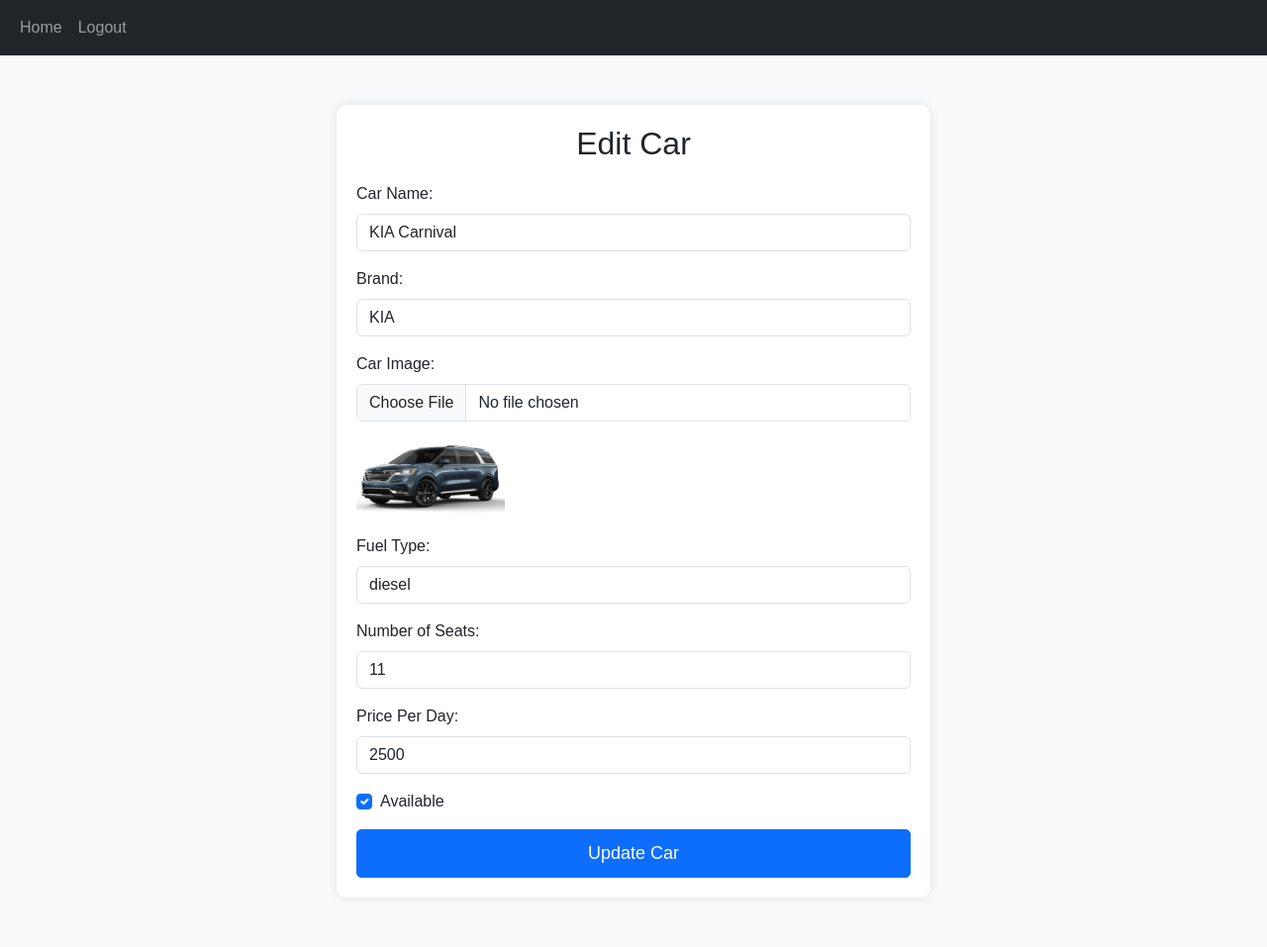
After one commit to sreeharipremanathan/cargo, a Django app: page /edit_car/1 in a window 1280 px wide. The commit adds this page. Shown: the whole page at 99% size. Run offline with Django 5.2, Linux system fonts and the light colour scheme; data comes from the database, SQL or seed files in the repository; both versions use the stored data as it was after the commit.

Commit message:
cargo ongoing

```diff
--- a/cargo_rentals/app/urls.py
+++ b/cargo_rentals/app/urls.py
@@ -8,6 +8,8 @@ urlpatterns=[
     path('logout',views.cargo_logout),
     # -------admin----------
     path('admin_home',views.admin_home),
-    path('add_product',views.add_car),
+    path('add_car',views.add_car),
+    path('edit_car/<id>',views.edit_car),
     path('add_category',views.add_category),
+    path('delete_car/<id>',views.delete_car),
 ]
--- a/cargo_rentals/app/views.py
+++ b/cargo_rentals/app/views.py
@@ -1,6 +1,7 @@
 from django.shortcuts import render,redirect
 from django.contrib.auth import authenticate,login,logout
 from .models import *
+import os
 from django.contrib import messages
 from django.contrib.auth.models import User
 from django.core.mail import send_mail
@@ -65,18 +66,54 @@ def admin_home(req):
         return render(cargo_login)
 
 def add_car(req):
+    if 'admin' in req.session:
+        if req.method=='POST':
+            name=req.POST['name']
+            brand=req.POST['brand']
+            fuel=req.POST['fuel']
+            categoryy=req.POST['category']
+            seats=req.POST['num_of_seats']
+            price=req.POST['price_per_day']
+            status = req.POST.get('is_available') == 'on'
+            file=req.FILES['image']
+            data=Car.objects.create(name=name,brand=brand,image=file,fuel=fuel,category=Category.objects.get(category=categoryy),
+                                    num_of_seats=seats,price_per_day=price,
+                                    is_available=status
+                                    )
+            data.save()
+        else:
+            data=Category.objects.all()
+            return render(req,'admin/add_car.html',{'data':data})
+    return render(req,'admin/add_car.html')
+
+def edit_car(req,id):
+    car=Car.objects.get(pk=id)
     if req.method=='POST':
-        name=req.POST['name']
-        brand=req.POST['brand']
-        fuel=req.POST['fuel']
-        category=req.POST['category']
-        seats=req.POST['num_of_seats']
-        price=req.POST['price_per_day']
-        status=req.POST['is_available']
-        file=req.FILES['image']
-        data=Car.objects.create(name=name,brand=brand,fuel=fuel,num_of_seats=seats,image=file,price_per_day=price,is_available=status,category=Category.objects.get(category=category))
-        data.save()
-    return render(req,'admin/add_car.html')
+            name=req.POST['name']
+            brand=req.POST['brand']
+            fuel=req.POST['fuel']
+            seats=req.POST['num_of_seats']
+            price=req.POST['price_per_day']
+            status = req.POST.get('is_available') == 'on'
+            file=req.FILES['image']
+            if file:
+                Car.objects.filter(pk=id).update(name=name,brand=brand,image=file,fuel=fuel,
+                                    num_of_seats=seats,price_per_day=price,
+                                    is_available=status)
+            else:
+                Car.objects.filter(pk=id).update(name=name,brand=brand,fuel=fuel,
+                                    num_of_seats=seats,price_per_day=price,
+                                    is_available=status)
+            return redirect(admin_home)
+    return render(req,'admin/edit_car.html',{'data':car})
+
+def delete_car(req,id):
+    data=Car.objects.get(pk=id)
+    url=data.image.url
+    url=url.split('/')[-1]
+    os.remove('media/'+url)
+    data.delete()
+    return redirect(admin_home)
 
 def add_category(req):
     if 'admin' in req.session:
--- /dev/null
+++ b/cargo_rentals/templates/admin/edit_car.html
@@ -0,0 +1,120 @@
+<!DOCTYPE html>
+<html lang="en">
+<head>
+  {% load static %}
+    <meta charset="UTF-8">
+    <meta name="viewport" content="width=device-width, initial-scale=1.0">
+    <link href="https://cdn.jsdelivr.net/npm/bootstrap@5.3.0/dist/css/bootstrap.min.css" rel="stylesheet">
+    <script src="https://cdn.jsdelivr.net/npm/bootstrap@5.3.0/dist/js/bootstrap.bundle.min.js"></script>
+    <title>Document</title>
+    <style>
+      body {
+          background-color: #f8f9fa;
+          font-family: Arial, sans-serif;
+      }
+      .form-container {
+          max-width: 600px;
+          margin: 50px auto;
+          background: #fff;
+          padding: 20px;
+          border-radius: 10px;
+          box-shadow: 0px 0px 10px rgba(0, 0, 0, 0.1);
+      }
+      .form-container h2 {
+          text-align: center;
+          margin-bottom: 20px;
+      }
+      .form-group img {
+          display: block;
+          margin-top: 10px;
+          border-radius: 5px;
+      }
+      .btn-primary {
+          width: 100%;
+          padding: 10px;
+          font-size: 18px;
+          border-radius: 5px;
+      }
+  </style>
+</head>
+<body>
+    <nav class="navbar navbar-expand-sm bg-dark navbar-dark">
+        <div class="container-fluid">
+          <button class="navbar-toggler" type="button" data-bs-toggle="collapse" data-bs-target="#collapsibleNavbar">
+            <span class="navbar-toggler-icon"></span>
+          </button>
+          <div class="collapse navbar-collapse" id="collapsibleNavbar">
+            <ul class="navbar-nav">
+                <li class="nav-item">
+                    <a class="nav-link" href="../admin_home">Home</a>
+                </li>
+              <li class="nav-item">
+                <a class="nav-link" href="logout">Logout</a>
+              </li>
+            </ul>
+          </div>
+        </div>
+      </nav>
+
+      <div class="container">
+        <div class="form-container">
+            <h2>Edit Car</h2>
+            <form method="POST" enctype="multipart/form-data">
+                {% csrf_token %}
+
+                <div class="mb-3">
+                    <label for="name" class="form-label">Car Name:</label>
+                    <input type="text" class="form-control" name="name" id="name" value="{{ data.name }}" required>
+                </div>
+
+                <div class="mb-3">
+                    <label for="brand" class="form-label">Brand:</label>
+                    <input type="text" class="form-control" name="brand" id="brand" value="{{ data.brand }}" required>
+                </div>
+
+                <div class="mb-3">
+                    <label for="image" class="form-label">Car Image:</label>
+                    <input type="file" class="form-control" name="image" id="image" accept="image/*">
+                      <img src="{{data.image.url}}" alt="Current Image" width="150">
+
+                </div>
+
+                <div class="mb-3">
+                    <label for="fuel" class="form-label">Fuel Type:</label>
+                    <input type="text" class="form-control" name="fuel" id="fuel" value="{{ data.fuel }}" required>
+                </div>
+
+                <!-- <div class="mb-3">
+                    <label for="category" class="form-label">Category:</label>
+                    <select class="form-select" name="category" id="category">
+                        {% for category in categories %}
+                            <option value="{{ category.id }}" {% if category == data.category %}selected{% endif %}>
+                                {{ category.category }}
+                            </option>
+                        {% endfor %}
+                    </select>
+                </div> -->
+
+                <div class="mb-3">
+                    <label for="num_of_seats" class="form-label">Number of Seats:</label>
+                    <input type="number" class="form-control" name="num_of_seats" id="num_of_seats" value="{{ data.num_of_seats }}" required>
+                </div>
+
+                <div class="mb-3">
+                    <label for="price_per_day" class="form-label">Price Per Day:</label>
+                    <input type="number" class="form-control" name="price_per_day" id="price_per_day" value="{{ data.price_per_day }}" required>
+                </div>
+
+                <div class="mb-3 form-check">
+                    <input type="checkbox" class="form-check-input" name="is_available" id="is_available" {% if data.is_available %}checked{% endif %}>
+                    <label for="is_available" class="form-check-label">Available</label>
+                </div>
+
+                <button type="submit" class="btn btn-primary">Update Car</button>
+            </form>
+        </div>
+    </div>
+    <script src="https://cdn.jsdelivr.net/npm/bootstrap@5.3.0/dist/js/bootstrap.bundle.min.js"></script>
+  </body>
+</body>
+</html>
```
Also changed, not shown: cargo_rentals/templates/admin/add_car.html (+2 -16 lines), cargo_rentals/templates/admin/admin_home.html (+3 -30 lines), cargo_rentals/db.sqlite3, cargo_rentals/media/bmwx1.avif (added), cargo_rentals/media/bmwx1_1GuZT5e.avif (added).
